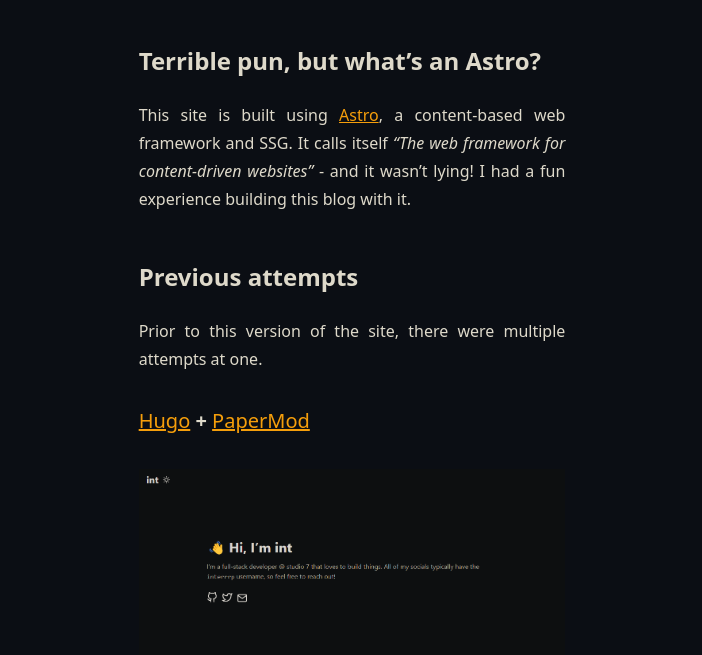
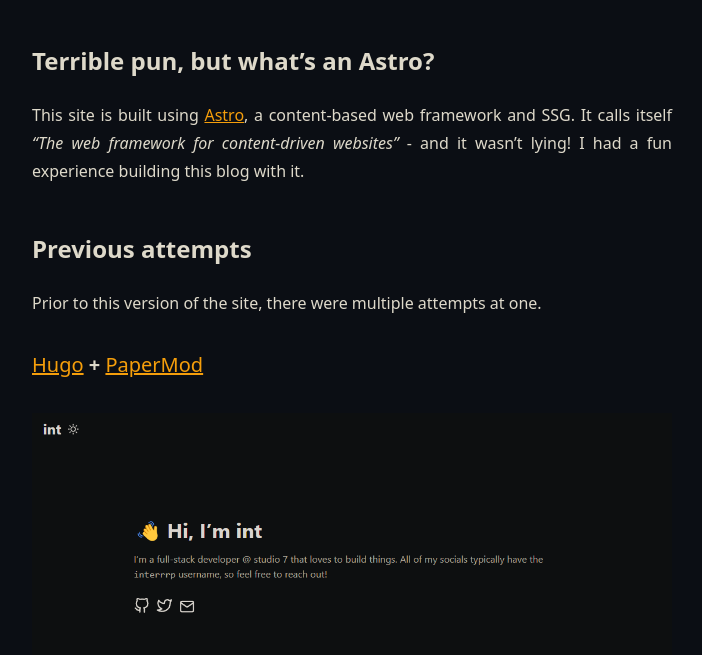
Before and after one commit to interrrp/interrrp.github.io, an Astro site: page /posts/astronomically-awesome in a window 1280 px wide. Shown: the part 477-1132 px from the top of the page, without its empty margins (288-990 px from the left). Built offline with nearby package versions, Linux system fonts and the light colour scheme; Astro itself is replaced by a stand-in of ours; a script that the page names is missing.

Commit message:
Refactor post layout

```diff
--- a/src/pages/posts/[...slug].astro
+++ b/src/pages/posts/[...slug].astro
@@ -22,7 +22,7 @@
 
 <BaseLayout title={post.data.title} description={post.data.description}>
   <article
-    class="p-8 md:mx-auto md:w-1/2 xl:w-1/3 md:p-0 md:py-16 flex flex-col gap-12"
+    class="px-8 py-12 md:p-16 mx-auto max-w-screen-md flex flex-col gap-12"
   >
     <header class="flex flex-col xl:gap-12 gap-8">
       <h1 class="xl:text-6xl text-5xl font-bold xl:w-2/3">
```
